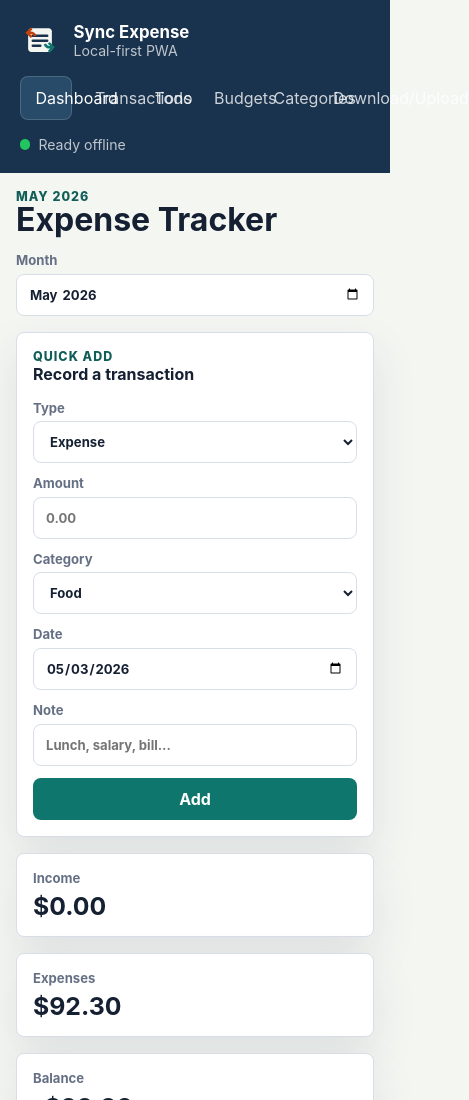
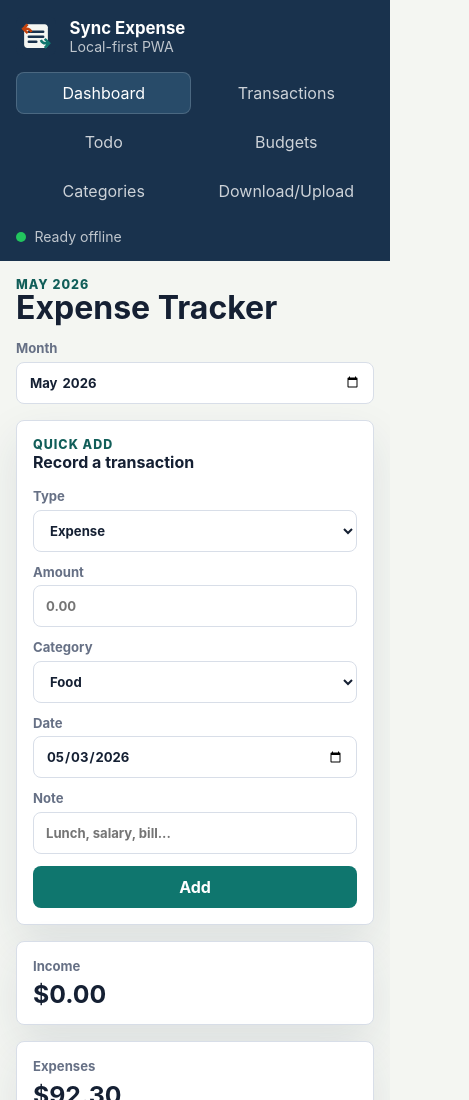
Before and after one commit to ch075833/sync_expense, a plain HTML site: page index.html in a window 390 px wide. Shown: the top 1100 px of the page, 469 px wide, since content can reach past the window. Drawn offline with Linux system fonts and the light colour scheme.

Commit message:
update break layout in mobile

```diff
--- a/app.js
+++ b/app.js
@@ -1,6 +1,6 @@
 const STORAGE_KEY = "sync-expense-state-v9";
 const LEGACY_STORAGE_KEYS = ["sync-expense-state-v8", "sync-expense-state-v7", "sync-expense-state-v6", "sync-expense-state-v5", "sync-expense-state-v4", "sync-expense-state-v3", "sync-expense-state-v2", "sync-expense-state-v1"];
-const currency = new Intl.NumberFormat(undefined, { style: "currency", currency: "USD" });
+const currency = new Intl.NumberFormat(undefined, { style: "currency", currency: "USD", currencyDisplay: "narrowSymbol" });
 const dateFormatter = new Intl.DateTimeFormat(undefined, { month: "short", day: "numeric", year: "numeric" });
 
 const defaultCategories = [
--- a/styles.css
+++ b/styles.css
@@ -769,20 +769,32 @@ button:focus-visible {
     position: static;
     height: auto;
     display: grid;
-    grid-template-columns: 1fr;
+    grid-template-columns: minmax(0, 1fr) auto;
     gap: 1rem;
+    align-items: center;
+    padding: 1rem;
+  }
+
+  .brand {
+    min-width: 0;
   }
 
   .nav-tabs {
-    grid-template-columns: repeat(6, minmax(0, 1fr));
+    grid-column: 1 / -1;
+    grid-template-columns: repeat(auto-fit, minmax(132px, 1fr));
   }
 
   .nav-tab {
+    min-width: 0;
+    padding: 0 0.6rem;
     text-align: center;
+    white-space: nowrap;
   }
 
   .storage-note {
     margin-top: 0;
+    justify-content: flex-end;
+    white-space: nowrap;
   }
 
   .entry-panel,
@@ -805,6 +817,23 @@ button:focus-visible {
 }
 
 @media (max-width: 620px) {
+  .sidebar {
+    grid-template-columns: 1fr;
+  }
+
+  .storage-note {
+    justify-content: flex-start;
+  }
+
+  .nav-tabs {
+    grid-template-columns: repeat(2, minmax(0, 1fr));
+  }
+
+  .nav-tab {
+    min-height: 42px;
+    white-space: normal;
+  }
+
   .main {
     padding: 1rem;
   }
--- a/sw.js
+++ b/sw.js
@@ -1,4 +1,4 @@
-const CACHE_NAME = "sync-expense-v21";
+const CACHE_NAME = "sync-expense-v23";
 const ASSETS = [
   ".",
   "index.html",
```
